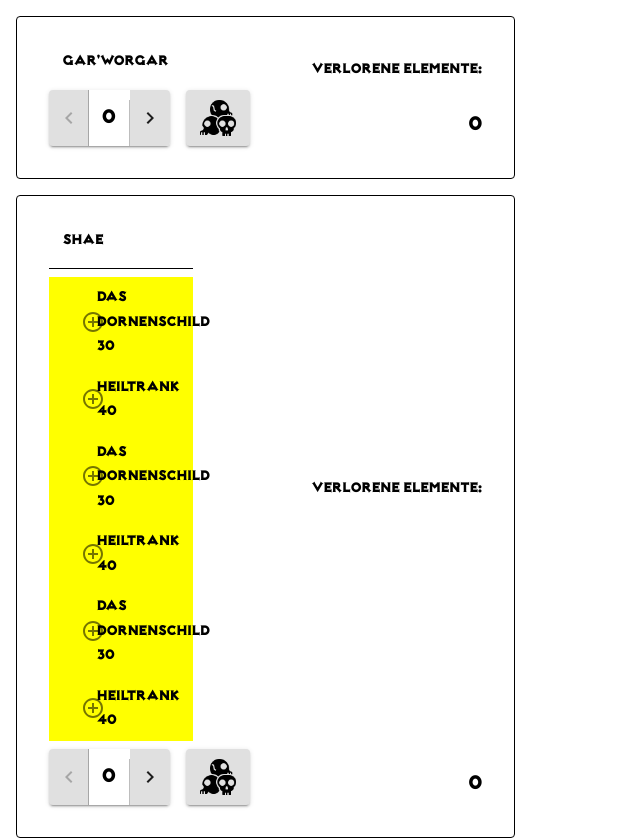
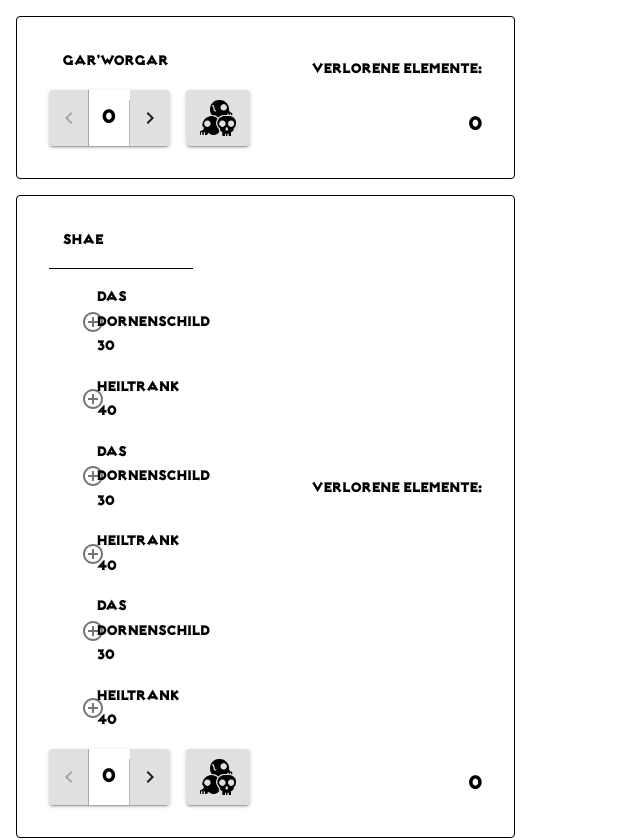
Before and after one commit to marcelbade/demonworld_ui, a React (Create React App) app: page /lossCalculator in a window 1280 px wide. Shown: the top 840 px of the page, without its empty margins (0-640 px from the left). Built offline with nearby package versions, Linux system fonts and the light colour scheme.

Commit message:
removed debug coloring

```diff
--- a/src/components/lossCalculator/EquipmentListEntry.js
+++ b/src/components/lossCalculator/EquipmentListEntry.js
@@ -17,8 +17,6 @@ import { ListItemButton } from "@mui/material";
 
 const useStyles = makeStyles((theme) => ({
   entry: {
-    backgroundColor: "yellow",
-
     [theme.breakpoints.up("md")]: {
       flexDirection: "row",
     },
--- a/src/components/lossCalculator/ListElementBttns.js
+++ b/src/components/lossCalculator/ListElementBttns.js
@@ -14,8 +14,6 @@ import { GIANT, HERO, MAGE } from "../../constants/unitTypes";
 
 const useStyles = makeStyles((theme) => ({
   bttns: {
-    backgroundColor: "pink",
-
     [theme.breakpoints.up("md")]: {
       flexDirection: "row",
     },
```
